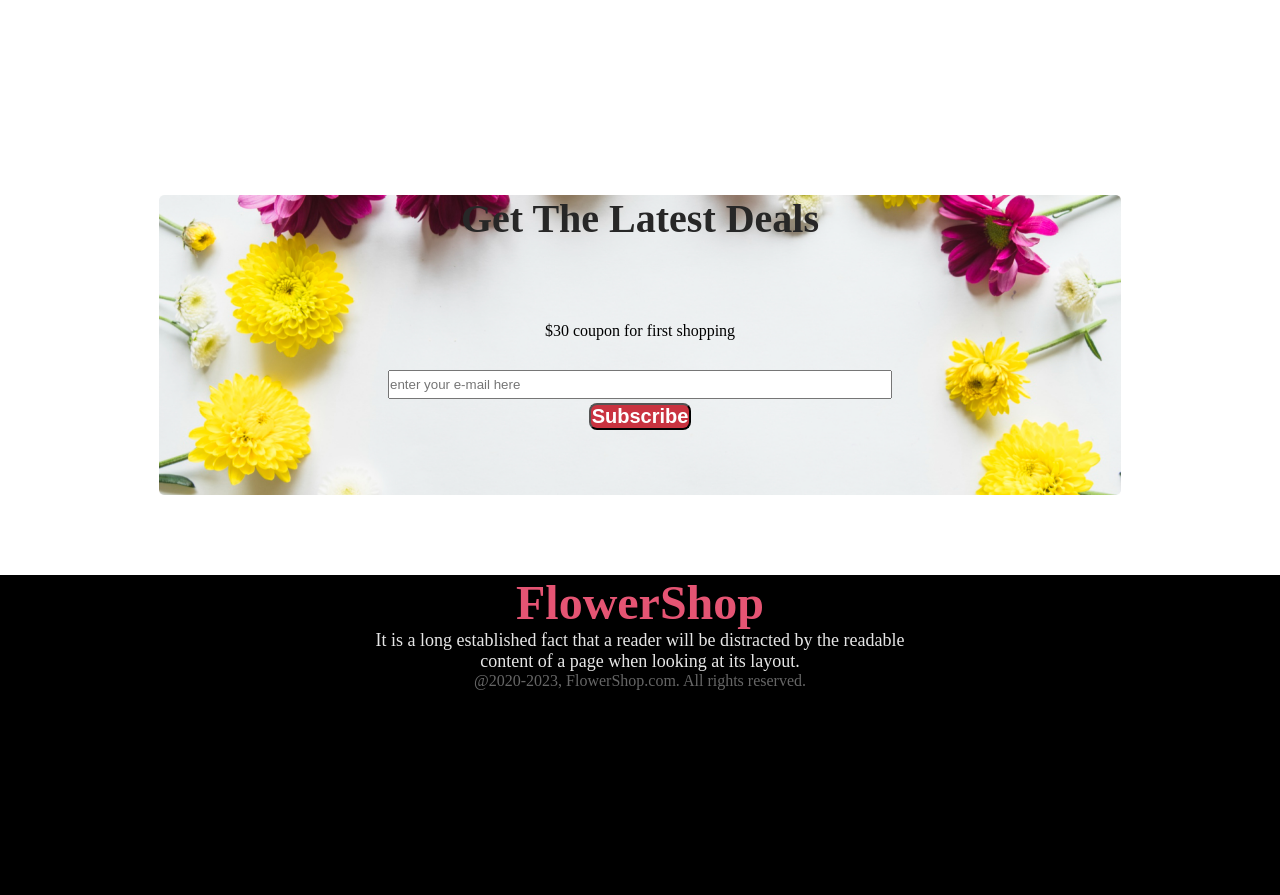
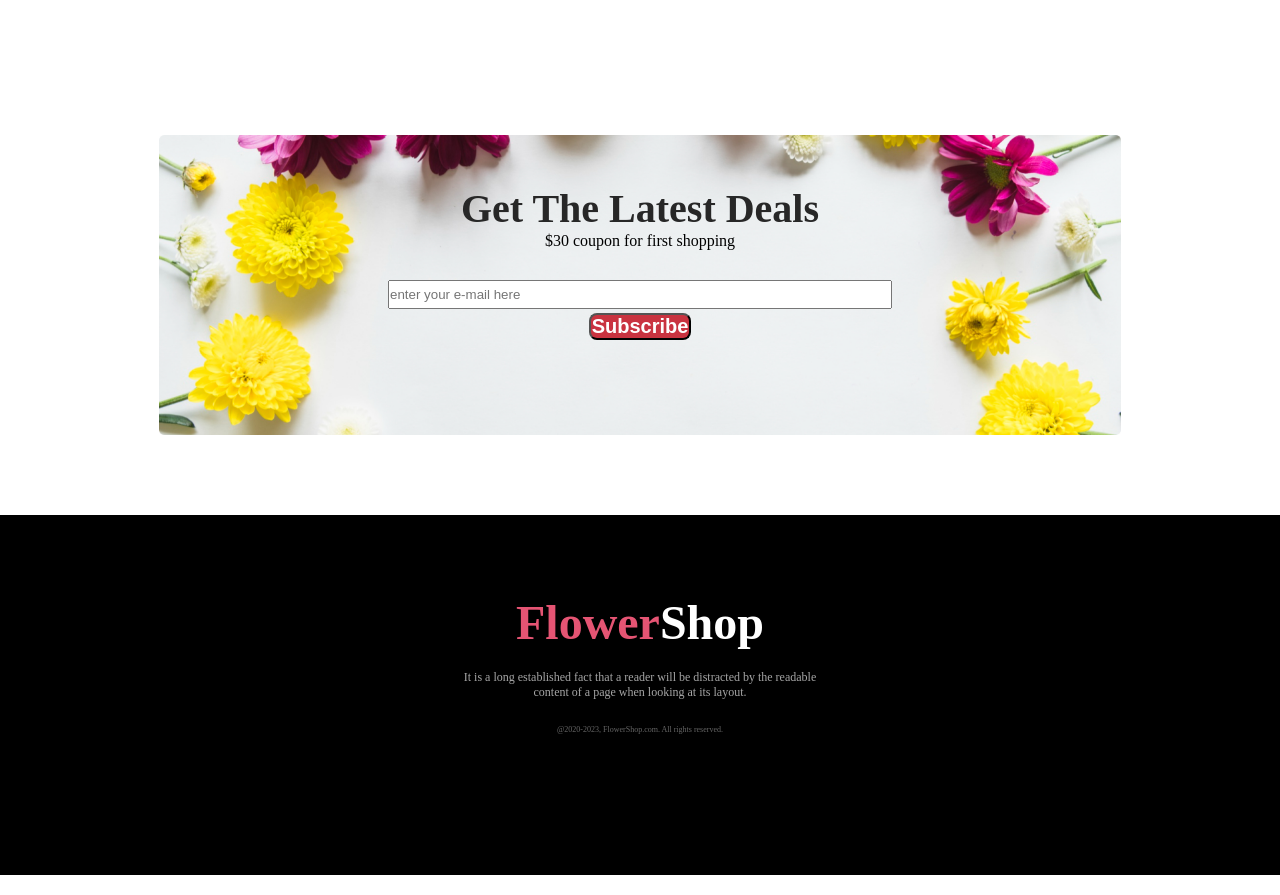
Before and after one commit to GGTuran/flower-shop-portfolio, a plain HTML site: page index.html in a window 1280 px wide. Shown: the part 3180-4075 px from the top of the page. Drawn offline with Linux system fonts and the light colour scheme.

Commit message:
almost there

```diff
--- a/index.html
+++ b/index.html
@@ -15,7 +15,7 @@
                 <button class="heading-btn">Shop Now!!</button>
             </div>
             <div class="heading-img">
-                <img style="height: 45%; width:60%;" src="./image/pngwing 10.png" alt="">
+                <img style="height: 45%; padding: 0px; width:60%;" src="./image/pngwing 10.png" alt="">
             </div>
         </div>
     </header>
--- a/style.css
+++ b/style.css
@@ -171,19 +171,19 @@ font-weight: 400;
     background-size:contain;
     border-radius: 8px;
     text-align:center;
+    align-items: center;
     margin-bottom: 80px;
 }
 .deal-head{
     color: #272727;
 font-size: 40px;
-margin-top: 140px;
-top: 140px;
+padding-top: 50px;
 font-weight: 800;
 
 
 }
 .deal-para{
-    margin-top: 80px;
+    /* margin-top: 80px; */
     margin-bottom: 30px;
 }
 .input{
@@ -203,27 +203,36 @@ width: 10%; height: 100%;
 }
 
 /* footer style */
+
 .foot-div{
-    height: 40vh;
+    height: 35vh;
+    text-align: center;
+    align-items: center;
+    color: white;
     background-color: black;
-    color: white;
-    align-items: center;
-    text-align: center;
+    padding-top: 80px;
 }
+
+
+
+
 .foot-head{
     align-items: center;
     text-align: center;
-    color: #E55473;
+    color:white;
 font-size: 48px;
 font-weight: 800;
 }
 .foot-para{
-    color: rgba(255, 255, 255, 0.90);
-font-size: 18px;
+    color: rgba(184, 184, 184, 0.9);
+font-size: 12px;
 font-weight: 400;
+margin-top: 20px;
+
 }
 .foot-para1{
     color: rgba(255, 255, 255, 0.40);
-font-size: 16px;
+font-size: 8px;
 font-weight: 400;
+margin-top: 25px;
 }
```
